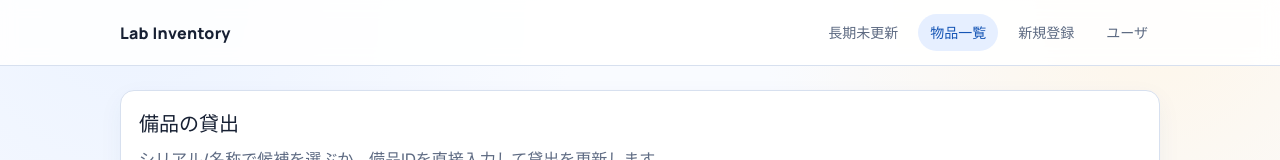
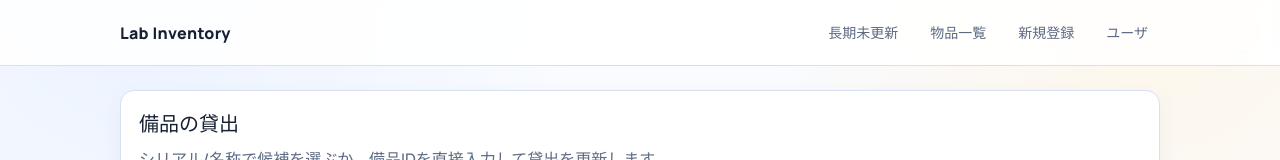
Before and after one commit to k-kawaguchi-0124/lab-inventory, a React (Vite) app in the folder apps/web/: page /assets/checkout in a window 1280 px wide. Shown: the top 160 px of the page. Built offline with nearby package versions, Linux system fonts and the light colour scheme; no server answers.

Commit message:
update the header

```diff
--- a/apps/web/src/App.tsx
+++ b/apps/web/src/App.tsx
@@ -23,7 +23,7 @@ export default function App() {
               <NavLink to="/stale" className="topnav-link">
                 長期未更新
               </NavLink>
-              <NavLink to="/assets" className="topnav-link">
+              <NavLink to="/assets" end className="topnav-link">
                 物品一覧
               </NavLink>
               <NavLink to="/assets/new" className="topnav-link">
```
Also changed, not shown: 1 other file (tests, documents, lock files or other folders).
